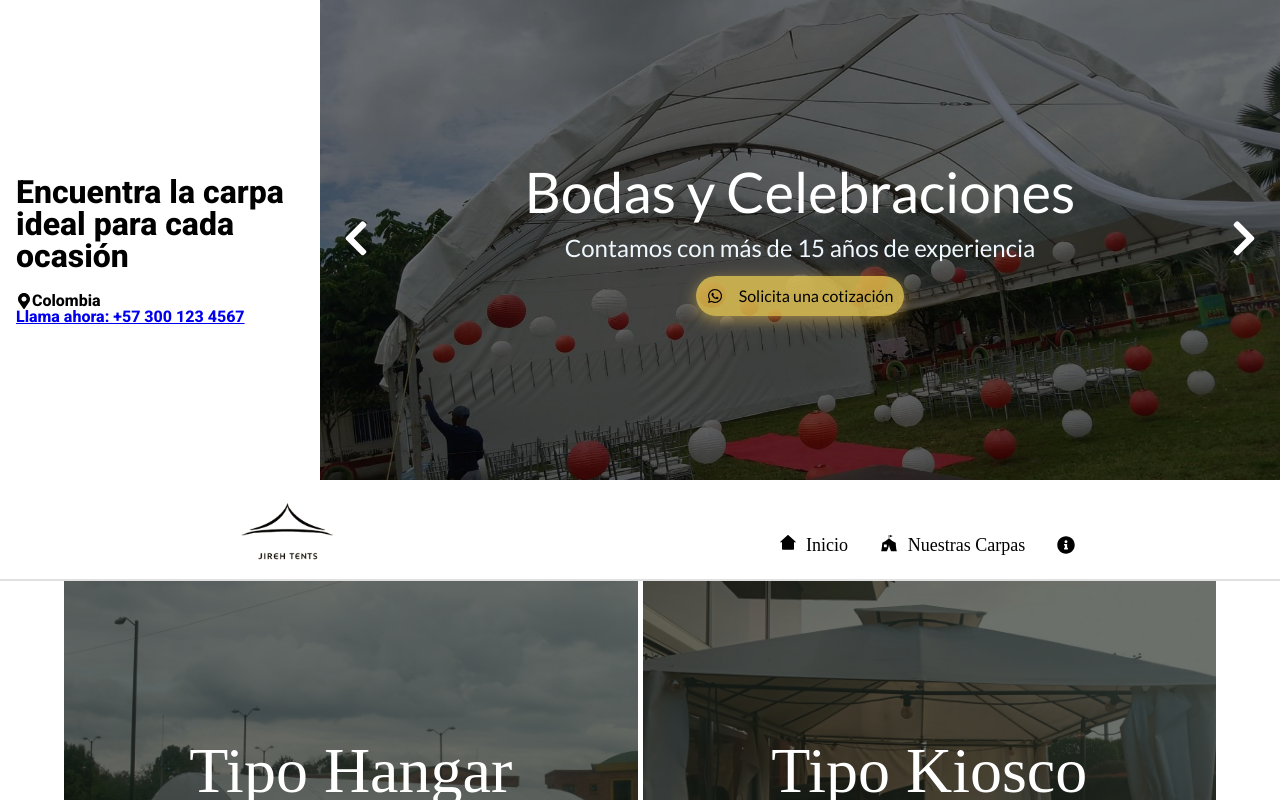
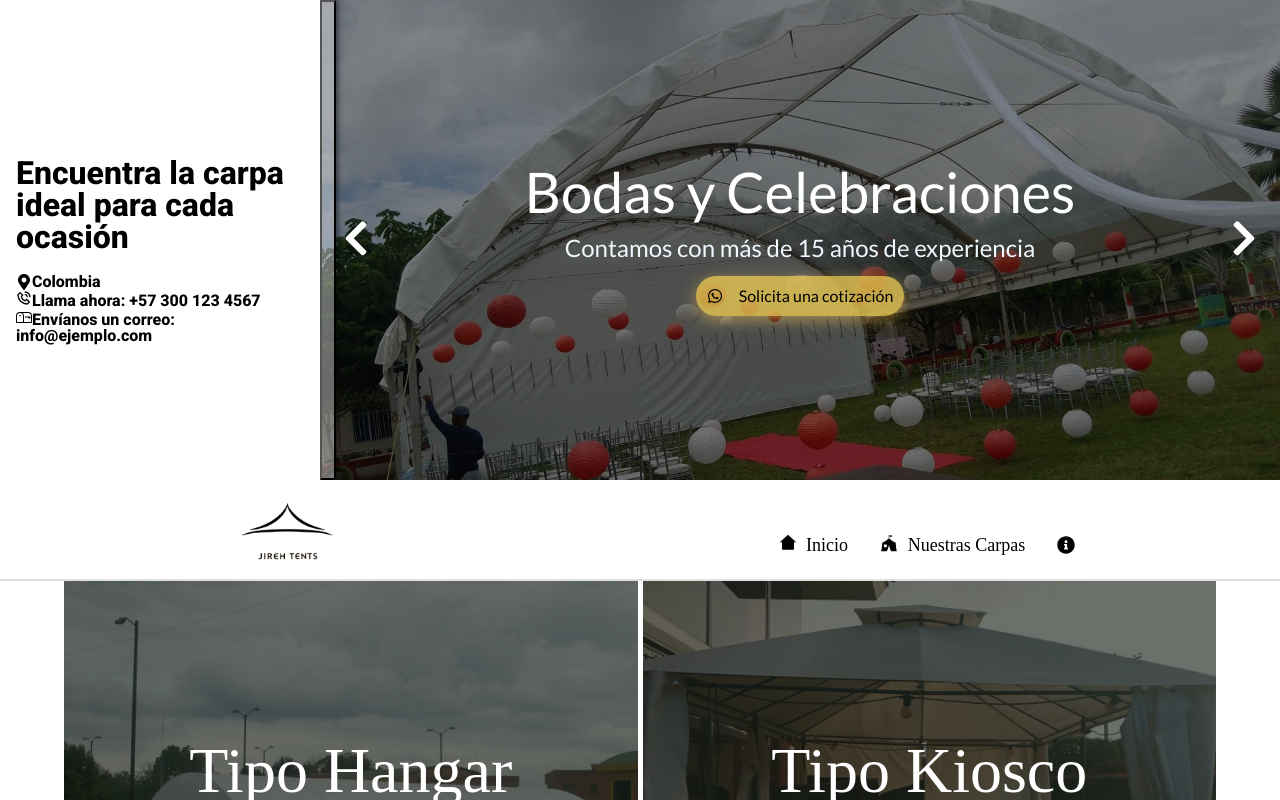
Before and after one commit to omaryesithvilladiegoc/carpas-jireh, a Next.js app: page / in a window 1280 px wide. Shown: the top 800 px of the page. Built offline with nearby package versions, Linux system fonts and the light colour scheme.

Commit message:
update styles

```diff
--- a/src/components/common/LandingPage/Gallery/styles/styles.module.css
+++ b/src/components/common/LandingPage/Gallery/styles/styles.module.css
@@ -47,6 +47,7 @@
     align-items: center;
     pointer-events: none;
     color: aliceblue;
+    text-align: center;
 }
 
 .backgruoundFilter p {
--- a/src/components/common/LandingPage/Header/index.tsx
+++ b/src/components/common/LandingPage/Header/index.tsx
@@ -3,10 +3,13 @@ import Image from "next/image";
 import styles from "./styles/styles.module.css";
 import { motion } from "motion/react";
 import { motionStyles, sliderStyles } from "@/app/motion-animations";
-import { useState, useEffect } from "react";
+import { useState, useEffect, useRef } from "react";
 import { FaChevronLeft, FaChevronRight, FaWhatsapp } from "react-icons/fa";
 import { lato, roboto } from "@/fonts/index.fonts";
 import { FaMapMarkerAlt } from "react-icons/fa";
+import { BiPhoneCall } from "react-icons/bi";
+import { BsMailbox } from "react-icons/bs";
+import { useMediaQuery } from "usehooks-ts";
 
 const Header = () => {
   const images = [
@@ -22,6 +25,27 @@ const Header = () => {
     ["/assets/carpa10.jpeg", "Bodas y Celebraciones"],
   ];
   const [currentImageIndex, setCurrentImageIndex] = useState(0);
+  const isMediumView = useMediaQuery("(min-width: 800px)", {
+    initializeWithValue: false,
+  });
+  const headerRef = useRef<HTMLElement>(null);
+  const HeaderTextRef = useRef<HTMLElement>(null);
+
+  const handleOpenHeaderText = () => {
+    const header = headerRef.current;
+    const headerText = HeaderTextRef.current;
+    if (header) header.style.gridTemplateColumns = "1fr 3fr";
+
+    if (headerText) headerText.style.display = "flex";
+  };
+
+  const handleCloseHeaderText = () => {
+    const header = headerRef.current;
+    const headerText = HeaderTextRef.current;
+    if (header) header.style.gridTemplateColumns = "1fr";
+
+    if (headerText) headerText.style.display = "none";
+  };
 
   const nextImage = () => {
     setCurrentImageIndex((prevIndex) => (prevIndex + 1) % images.length);
@@ -45,25 +69,44 @@ const Header = () => {
   }, []);
 
   return (
-    <header className={styles.header}>
-      <section className={`${styles.headerText} ${roboto.className}`}>
+    <header ref={headerRef} className={styles.header}>
+      <section
+        onMouseOver={isMediumView ? handleOpenHeaderText : undefined}
+        ref={HeaderTextRef}
+        className={`${styles.headerText} ${roboto.className}`}
+      >
         <div className={styles.headerContentText}>
           <motion.h1 {...motionStyles}>
             Encuentra la carpa ideal para cada ocasión
           </motion.h1>
-          <span>
+          <motion.span {...motionStyles}>
             {" "}
             <FaMapMarkerAlt />
             {"Colombia "}
-          </span>
-          <motion.a href="tel:+573001234567" className={styles.phoneLink}>
+          </motion.span>
+
+          <motion.a
+            href="tel:+573001234567"
+            {...motionStyles}
+            className={styles.phoneLink}
+          >
+            <BiPhoneCall />
             Llama ahora: +57 300 123 4567
+          </motion.a>
+          <motion.a
+            href="mailto:info@ejemplo.com"
+            {...motionStyles}
+            className={styles.phoneLink}
+          >
+            <BsMailbox />
+            Envíanos un correo: info@ejemplo.com
           </motion.a>
         </div>
       </section>
       <section
         className={`${styles.headerImage} ${lato.className}`}
         onTouchMove={handleMove}
+        onMouseEnter={isMediumView ? handleCloseHeaderText : undefined}
       >
         <motion.div
           key={currentImageIndex}
@@ -71,9 +114,16 @@ const Header = () => {
           style={{ position: "relative", width: "100%", height: "100%" }}
         >
           <div className={styles.bgText}>
+            <button
+              className={styles.openInfo}
+              onMouseEnter={isMediumView ? handleOpenHeaderText : undefined}
+            ></button>
             <h2>{images[currentImageIndex][1]}</h2>
             <p>Contamos con más de 15 años de experiencia</p>
-            <button onMouseEnter={handleHoverButton}>
+            <button
+              className={styles.buttonWp}
+              onMouseEnter={handleHoverButton}
+            >
               <FaWhatsapp className={styles.wpIcon} />
               <span className={styles.backgroundButton}></span>
               Solicita una cotización
--- a/src/components/common/LandingPage/Header/styles/styles.module.css
+++ b/src/components/common/LandingPage/Header/styles/styles.module.css
@@ -1,9 +1,25 @@
 .header {
     display: grid;
     height: 30rem;
-    grid-template-columns: 1fr 3fr;
-    background-attachment: fixed;
+    grid-template-columns: 1fr;
+    transition: all ease .5s;
 }
+
+.headerText {
+    display: none;
+     justify-content: center;
+     flex-direction: column;
+     transition: all ease .5s;
+ }
+ .openInfo {
+    display: flex;
+    position: absolute;
+    background-color: rgba(255, 255, 255, 0.393);
+    height: 100%;
+    width: 1rem;
+    left: 0;
+    box-shadow: 2px 0 5px rgba(0, 0, 0, 0.5);
+    transition: all ease .5s}
 
 @media (max-width: 800px) {
     .header {
@@ -11,13 +27,31 @@
         grid-template-rows: 12rem 30rem;
         height: 42rem;
     }
+    .headerText {
+        display: flex;
+    }
+    .openInfo {
+        display: none;
+    }
 }
-.headerText {
+
+
+.openInfo:hover {
+    transform: scale(1.2); /* Escala al hacer hover */
+    opacity: 0.8; /* Transparencia al hacer hover */
+}
+
+
+.headerActive {
+    grid-template-columns: 1fr 3fr;
+
+}
+.headerTextActive {
     display: flex;
-    justify-content: center;
-    flex-direction: column;
 }
 .headerContentText {
+    display: flex;
+    flex-direction: column;
     width: 90%;
     margin: 0 auto;
 }
@@ -31,6 +65,7 @@
     width: 100%;
     height: 100%;
     overflow: hidden;
+    transition: all ease .5s;
 }
 
 .carouselButton {
@@ -56,7 +91,7 @@
     position: absolute;
     width: 100%;
     height: 30rem;
-    background-color: rgba(0, 0, 0, 0.534);
+    background-color: rgba(0, 0, 0, 0.449);
     z-index: 1;
     display: flex;
     flex-direction: column;
@@ -86,7 +121,7 @@
 }
 
 
-.bgText button {
+.bgText .buttonWp {
     background-color: #eccb54c5;
     border: none;
     padding: .7rem;
@@ -106,13 +141,13 @@
     transition: all 0.2s ease, background-color 0.2s ease, box-shadow 0.2s ease; /* Transiciones para el efecto */
 }
 
-.bgText button:active {
+.bgText .buttonWp:active {
     transform: scale(1.05); /* Efecto al presionar en dispositivos móviles */
     background-color: #f0d25b;
     box-shadow: 0 8px 20px rgba(255, 203, 84, 0.7);
 }
 
-.bgText button:hover {
+.bgText .buttonWp:hover {
     transform: scale(1.05); /* Efecto al presionar en dispositivos móviles */
     background-color: #f0d25b;
     box-shadow: 0 8px 20px rgba(255, 203, 84, 0.7);
@@ -161,3 +196,7 @@
         font-size: 1rem;
     }
 }
+.phoneLink {
+    color: black;
+    text-decoration: none;
+}
--- /dev/null
+++ b/src/components/common/LandingPage/SectionInformation1/index.tsx
@@ -0,0 +1,10 @@
+const SectionOne = () => {
+  return (
+    <div>
+      <h1>Hola, este es un componente simple!</h1>
+      <p>Este componente fue creado siguiendo tus instrucciones.</p>
+    </div>
+  );
+};
+
+export default SectionOne;
--- a/src/components/common/LandingPage/index.tsx
+++ b/src/components/common/LandingPage/index.tsx
@@ -3,6 +3,7 @@ import NavBarCompound from "@/components/compound/NavBar";
 import Header from "./Header";
 import { useMediaQuery } from "usehooks-ts";
 import Gallery from "./Gallery";
+import SectionOne from "./SectionInformation1";
 
 const LandingPage = () => {
   const smView = useMediaQuery("(min-width: 900px)", {
@@ -36,6 +37,7 @@ const LandingPage = () => {
         {smView && <NavBarCompound.ButtonAbout />}
       </NavBarCompound>
       <Gallery />
+      <SectionOne />
     </div>
   );
 };
```
